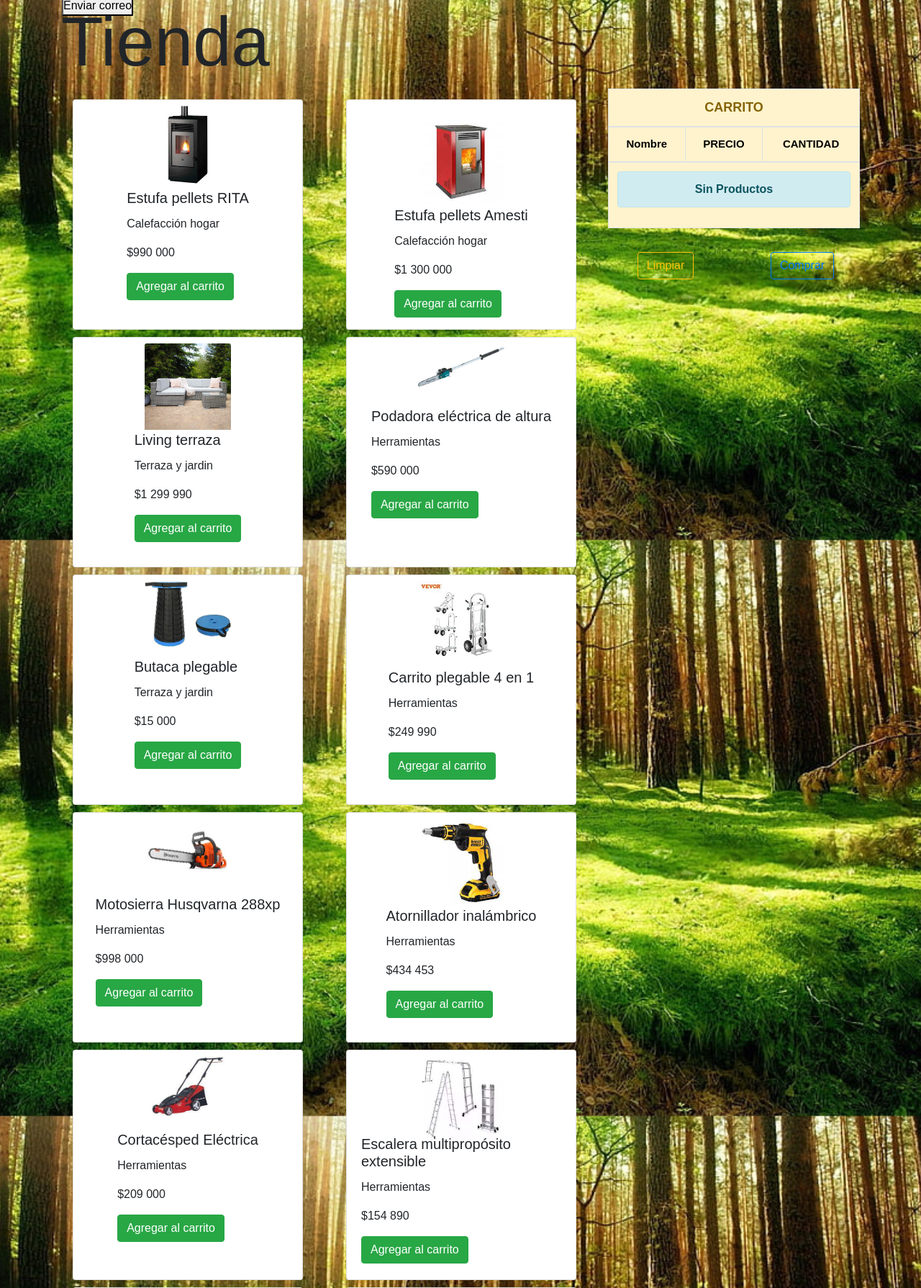
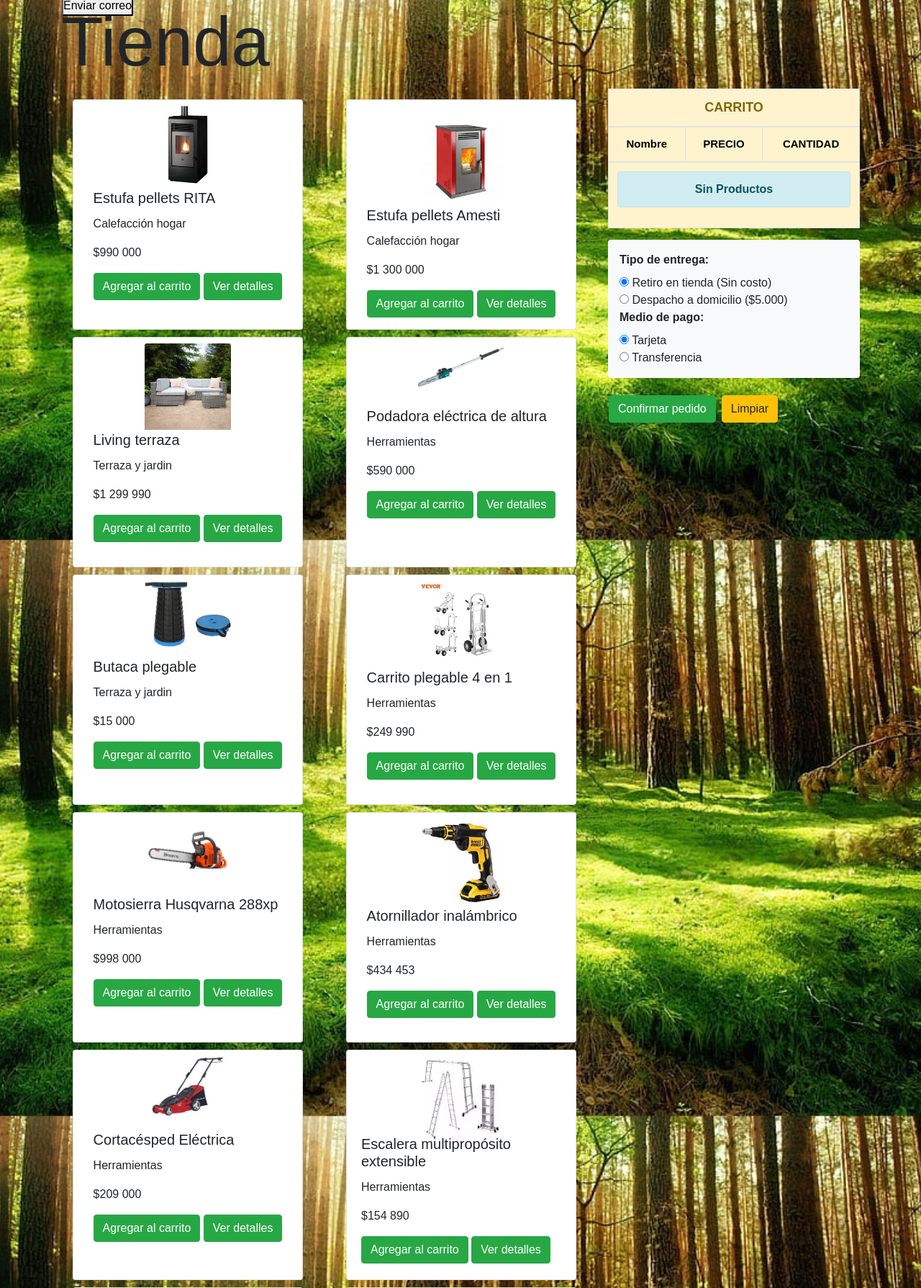
Before and after one commit to uwuwuwuwu5000/IntPlatFerremas, a Django app: page /tienda/ in a window 1280 px wide. Shown: the part 50-1839 px from the top of the page at 72% size. Run offline with Django 5.2, Linux system fonts and the light colour scheme; a user stored in the database is signed in; data comes from the database, SQL or seed files in the repository; both versions use the stored data as it was after the commit; some libraries are stand-ins or nearby versions.

Commit message:
#AgreguePedido,DetallePedio,HiceMigrate,ModifiqueUrlsProducto,+CalculoEnvio

```diff
--- a/ferreteria/models.py
+++ b/ferreteria/models.py
@@ -1,5 +1,6 @@
 import datetime
 from django.db import models
+from django.contrib.auth.models import User
 
 # Create your models here.
 class Categoria(models.Model):
@@ -57,3 +58,41 @@ class detalle_boleta(models.Model):
 
     def __str__(self):
         return str(self.id_detalle_boleta)
+
+class Pedido(models.Model):
+    id_pedido = models.AutoField(primary_key=True)
+    user = models.ForeignKey(User, on_delete=models.CASCADE, default=1)
+    fecha_compra = models.DateTimeField(auto_now_add=True)
+    ESTADOS_PEDIDO = [
+        ('creado', 'Creado'),
+        ('pagado', 'Pagado'),
+        ('rechazado','Pago Rechazado'),
+        ('preparando', 'Preparando orden'),
+        ('despachado', 'Despachado'),
+        ('entregado', 'Entregado'),
+    ]
+    estado = models.CharField(max_length=20, choices = ESTADOS_PEDIDO, default='creado')
+
+    OPCIONES_ENVIO = [
+        ('retiro', 'Retiro en tienda ($0)'),
+        ('domicilio', 'Despacho a domicilio ($5.000)'),
+    ]
+    tipo_envio = models.CharField(max_length=20, choices=OPCIONES_ENVIO,default='retiro')
+    TIPO_PAGO = [
+        ('transferencia', 'Transferencia'),
+        ('tarjeta', 'Tarjeta'),
+    ]
+    tipo_pago = models.CharField(max_length=20,choices=TIPO_PAGO,default='transferencia')
+    total = models.BigIntegerField()
+    def __str__(self):
+        return str(self.id_pedido)
+
+class DetallePedido(models.Model):
+    id_pedido = models.ForeignKey('Pedido',on_delete=models.CASCADE,blank=True)
+    id_detalle_pedido= models.AutoField(primary_key=True)
+    id_producto = models.ForeignKey('Producto', on_delete=models.CASCADE)
+    cantidad = models.IntegerField()
+    subtotal = models.BigIntegerField()
+
+    def __str__(self):
+        return str(self.id_detalle_pedido)
--- a/ferreteria/templates/base.html
+++ b/ferreteria/templates/base.html
@@ -23,13 +23,13 @@
                 {% if not user.is_authenticated %}
                     <li><a href="{% url 'index' %}"  >Inicio</a></li>
                     <li><a href="{% url 'nosotros' %}" >Sobre nosotros</a></li>
-                    <li><a href="{% url 'productos' %}"  >Productos</a></li>
+                    <li><a href="{% url 'tienda' %}"  >Productos</a></li>
                     <li><a href="{% url 'registrar' %}" >Registrarse</a></li>
                     <li><a href="{% url 'login' %}" >Iniciar sesión</a></li>
                 {% elif user.is_authenticated and user.is_superuser %}
                     <li><a href="{% url 'index' %}"  >Inicio</a></li>
                     <li><a href="{% url 'nosotros' %}" >Sobre nosotros</a></li>
-                    <li><a href="{% url 'productos' %}"  >Productos</a></li>
+                    <li><a href="{% url 'tienda' %}"  >Productos</a></li>
                     <li><a href="{% url 'lista' %}" >Lista productos</a></li>
                     <li><a href="{% url 'perfil' %}">Bienvenid@ {{ user.username }} Perfil Admin: {{ user.email }}</a></li>
                     <li><a href="{% url 'cerrar' %}">Cerrar sesión </a></li>
@@ -37,7 +37,7 @@
                     <li><a href="#">Bienvenid@ {{ user.username }} </a></li>
                     <li><a href="{% url 'index' %}"  >Inicio</a></li>
                     <li><a href="{% url 'nosotros' %}"  >Sobre nosotros</a></li>
-                    <li><a href="{% url 'productos' %}"  >Productos</a></li>
+                    <li><a href="{% url 'tienda' %}"  >Productos</a></li>
                     <li><a href="{% url 'cerrar' %}">Cerrar sesión</a></li>
                     <li><a href="{% url 'perfil' %}">Perfil: {{ user.email }}</a></li>
                 {% endif %}
--- a/ferreteria/templates/carrito.html
+++ b/ferreteria/templates/carrito.html
@@ -9,6 +9,7 @@
         </thead>
         <tbody>
             {% if request.session.carrito.items %}
+
                 {% for key, value in request.session.carrito.items %}
                     <tr>
                         <td style="font-size:13px">{{ value.nombre }}</td>
@@ -20,10 +21,14 @@
                         </td>
                     </tr>
                     <tr>
-                        <th scope="row">Total : </th>
-                        <td colspan="2">$ {{value.total}}</td>
+                        <th scope="row">Subtotal : </th>
+                        <td colspan="2">$ {{value.total }}</td>
+
                     </tr>
                 {% endfor %}
+                    <tr>
+                        <th scope="row">Total: {{ totalCarrito|intcomma }}  </th>
+                    </tr>
 
                 {% if messages %}
                     {% for message in messages %}
@@ -42,13 +47,34 @@
             {% endif %}
         </tbody>
     </table>
+    <form method="POST" action="{% url 'generarPedido' %}">
+  {% csrf_token %}
+
+ <div class="bg-light p-3 rounded">
+  <!-- Tipo de entrega -->
+  <div>
+    <label><strong>Tipo de entrega:</strong></label><br>
+    <input type="radio" name="tipo_envio" value="retiro" checked> Retiro en tienda (Sin costo)<br>
+    <input type="radio" name="tipo_envio" value="domicilio"> Despacho a domicilio ($5.000)<br>
+  </div>
+
+  <!-- Medio de pago -->
+  <div>
+    <label><strong>Medio de pago:</strong></label><br>
+    <input type="radio" name="medio_pago" value="tarjeta" checked> Tarjeta<br>
+    <input type="radio" name="medio_pago" value="transferencia"> Transferencia<br>
+  </div>
+</div>
+
+  <br>
+  <div class="row text-center" >
+        <button type="submit" class="btn btn-success ml-3 mr-2">Confirmar pedido</button>
+        <a href="{% url 'cls' %}" class="btn btn-warning">Limpiar</a>
+    </div>
+</form>
     <hr>
 </div>
-<div class="row text-center">
-    <div class="col-6">
-        <a href="{% url 'cls' %}" class="btn btn-outline-warning">Limpiar</a>
-       </div>
        <div class="col-6">
-        <a href="{% url 'generarBoleta' %}" class="btn btn-outline-primary">Comprar</a>
+        <!-- <a href="{% url 'generarPedido' %}" class="btn btn-outline-primary">Comprar</a> -->
     </div>
 </div>
--- a/ferreteria/templates/detalleProducto.html
+++ b/ferreteria/templates/detalleProducto.html
@@ -13,7 +13,7 @@
 
             <div class="card border-success ">
                 <div class="card">
-                    <h2 style="text-align: center; color: darkgreen;">Detalle producto</h2>
+
 
                     <img src="{{ producto.imagen.url }}" class="card-img-top" style="width: auto; height: auto; margin-left: 20px; margin-right: 20px;">
                     <div class="card-body text-success">
@@ -24,11 +24,11 @@
 
                         <div class="card-footer">
                             <small class="text-muted">Categoria: {{ producto.categoria }}</small>
-                            <a href="{% url 'productos' %}" class="btn btn-outline-success" style="float: right;"> Ir a Productos </a>
+                            <a href="{% url 'productos' %}" class="btn btn-outline-success" style="float: right;margin-left:10px"> Ir a Productos </a>
                             &nbsp;
                             <a href="{% url 'tienda' %}" class="btn btn-success" style="float: right;"> Ir a Comprar </a>
                             {% if user.is_authenticated and user.is_superuser %}
-                            <a href="{% url 'modificar' producto.idProducto %}" class="btn btn-outline-danger" style="float: right;" >Modificar</a>
+                            <a href="{% url 'modificar' producto.idProducto %}" class="btn btn-outline-danger" style="float: start;" >Modificar</a>
                             {% endif %}
 
 
--- a/ferreteria/templates/detallecarrito.html
+++ b/ferreteria/templates/detallecarrito.html
@@ -12,7 +12,7 @@
         <table class="table">
             <thead>
                 <tr>
-                    <th>Código Boleta</th>
+                    <th>Código Pedido</th>
                     <th>Código Producto</th>
                     <th>Cantidad</th>
                     <th>Subtotal</th>
@@ -21,7 +21,7 @@
             <tbody>
                 {% for prod in productos%}
                 <tr>
-                    <td>{{ prod.id_boleta }}</td>
+                    <td>{{ prod.id_pedido }}</td>
                     <td>{{ prod.id_producto }}</td>
                     <td>{{ prod.cantidad }}</td>
                     <td>{{ prod.subtotal }}</td>
--- a/ferreteria/templates/tienda.html
+++ b/ferreteria/templates/tienda.html
@@ -25,6 +25,7 @@
                                     <p class="card-text">{{ p.categoria }}</p>
                                     <p class="card-text">${{ p.precio | intcomma}}</p>
                                     <a href="{% url 'add' p.idProducto%}" class="btn btn-success">Agregar al carrito</a>
+                                    <a href="{% url 'detalle' p.idProducto %}" class="btn btn-success">Ver detalles</a>
                                     <br>
                                 </div>
                                 <br>
--- a/ferreteria/urls.py
+++ b/ferreteria/urls.py
@@ -20,6 +20,7 @@ urlpatterns=[
     path('restar/<id>', views.restar_producto, name="sub"),
     path('limpiar/', views.limpiar_carrito, name="cls"),
     path('generarBoleta/', views.generarBoleta,name="generarBoleta"),
+    path('generarPedido/', views.generarPedido,name="generarPedido"),
 
     path('nosotros/', views.nosotros, name="nosotros"),
     path('productos/', views.productos, name="productos"),
--- a/ferreteria/views.py
+++ b/ferreteria/views.py
@@ -1,6 +1,6 @@
 from django.shortcuts import render, redirect, get_object_or_404
 from django.contrib.auth import logout, authenticate, login
-from .models import Boleta, Producto, Categoria, detalle_boleta
+from .models import Boleta, Producto, Categoria, detalle_boleta, Pedido, DetallePedido
 from ferreteria.carrito import Carrito
 from .forms import ContactoForm, CustomUserProfileForm, ProductoForm, CustomUserCreationForm
 from django.contrib import messages
@@ -226,3 +226,65 @@ def enviar_correo(request):
         )
         return HttpResponseRedirect(reverse('correo_enviado'))
     return render(request, 'enviar.html')
+
+#Pedido
+def generarPedido(request):
+    precio_total=0
+    productos = []
+    carrito = request.session.get('carrito', {})
+
+    #Validar carrito vacio
+    if not carrito:
+        messages.error(request, "No puedes realizar una compra con el carrito vacío.")
+        return redirect('tienda')
+
+    tipo_envio = request.POST.get('tipo_envio')
+    medio_pago = request.POST.get('medio_pago')
+
+    #Calculo de precio
+    for key, value in request.session['carrito'].items():
+        precio_total += int(value['precio']) * int(value['cantidad'])
+
+    if tipo_envio == 'domicilio':
+        precio_total += 5000
+
+    #Crear un pedido
+    pedido_obj = Pedido.objects.create(
+        user = request.user,
+        estado = 'creado',
+        tipo_envio=tipo_envio,
+        tipo_pago=medio_pago,
+        total = precio_total
+    )
+
+    #Validar stock
+    for key, value in request.session['carrito'].items():
+        producto = Producto.objects.get(idProducto=value['producto_id'])
+        if producto.stock < value['cantidad']:
+            messages.error(request, f"No hay suficiente stock para {producto.nombre}.")
+            return redirect('tienda')
+
+    #Detalle pedido
+    for key, value in request.session['carrito'].items():
+            producto = Producto.objects.get(idProducto = value['producto_id'])
+            cant = value['cantidad']
+            subtotal = cant * int(value['precio'])
+            detalle = DetallePedido.objects.create(
+                 id_pedido=pedido_obj,
+                 id_producto = producto,
+                 cantidad=cant,
+                 subtotal=subtotal
+            )
+            producto.stock -= cant
+            producto.save()
+            productos.append(detalle)
+    datos={
+        'productos':productos,
+        'fecha':pedido_obj.fecha_compra,
+        'tipo_envio':pedido_obj.tipo_envio,
+        'total': pedido_obj.total
+    }
+    request.session['id_pedido'] = pedido_obj.id_pedido
+    carrito = Carrito(request)
+    carrito.limpiar()
+    return render(request, 'detallecarrito.html',datos)
```
Also changed, not shown: ferreteria/admin.py (+9 -1 lines), ferreteria/carrito.py (+4 -3 lines), db.sqlite3, ferreteria/migrations/0012_pedido_detallepedido.py (added), ferreteria/migrations/0013_pedido_tipo_pago.py (added).
